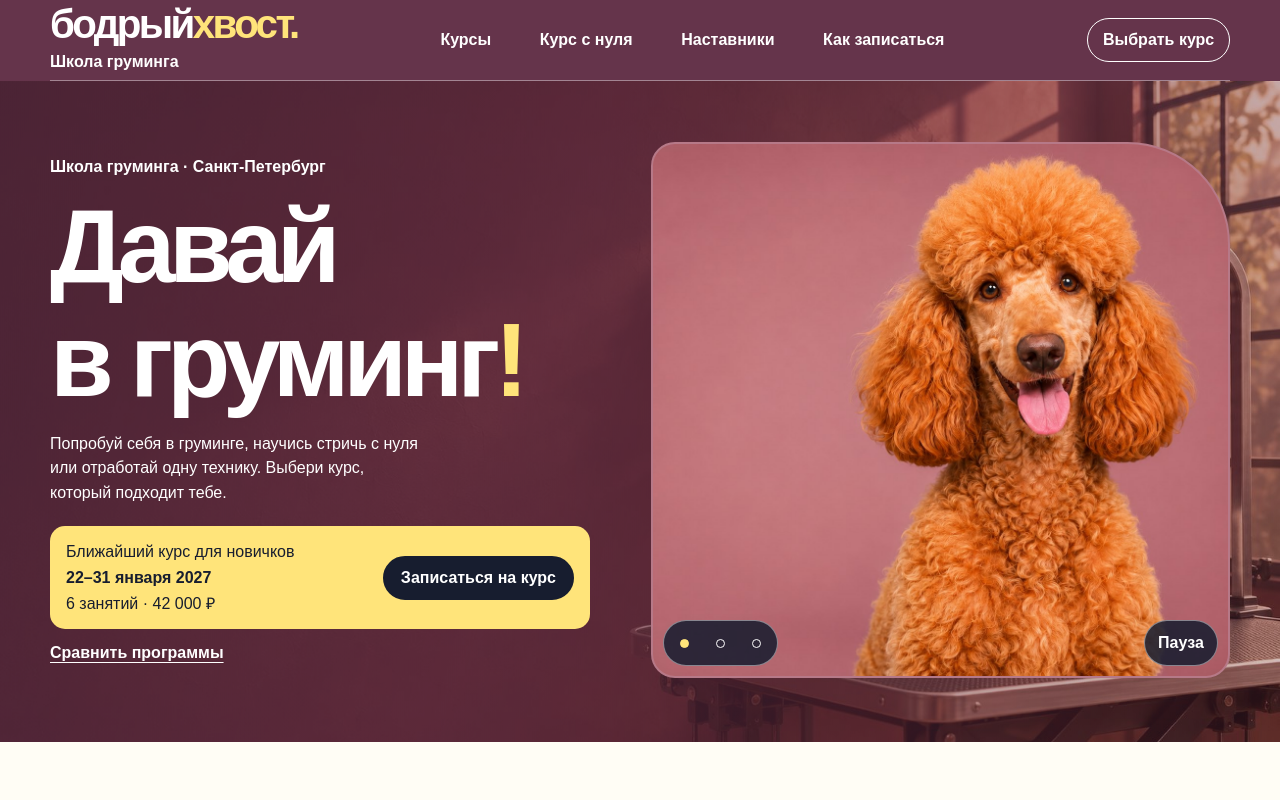
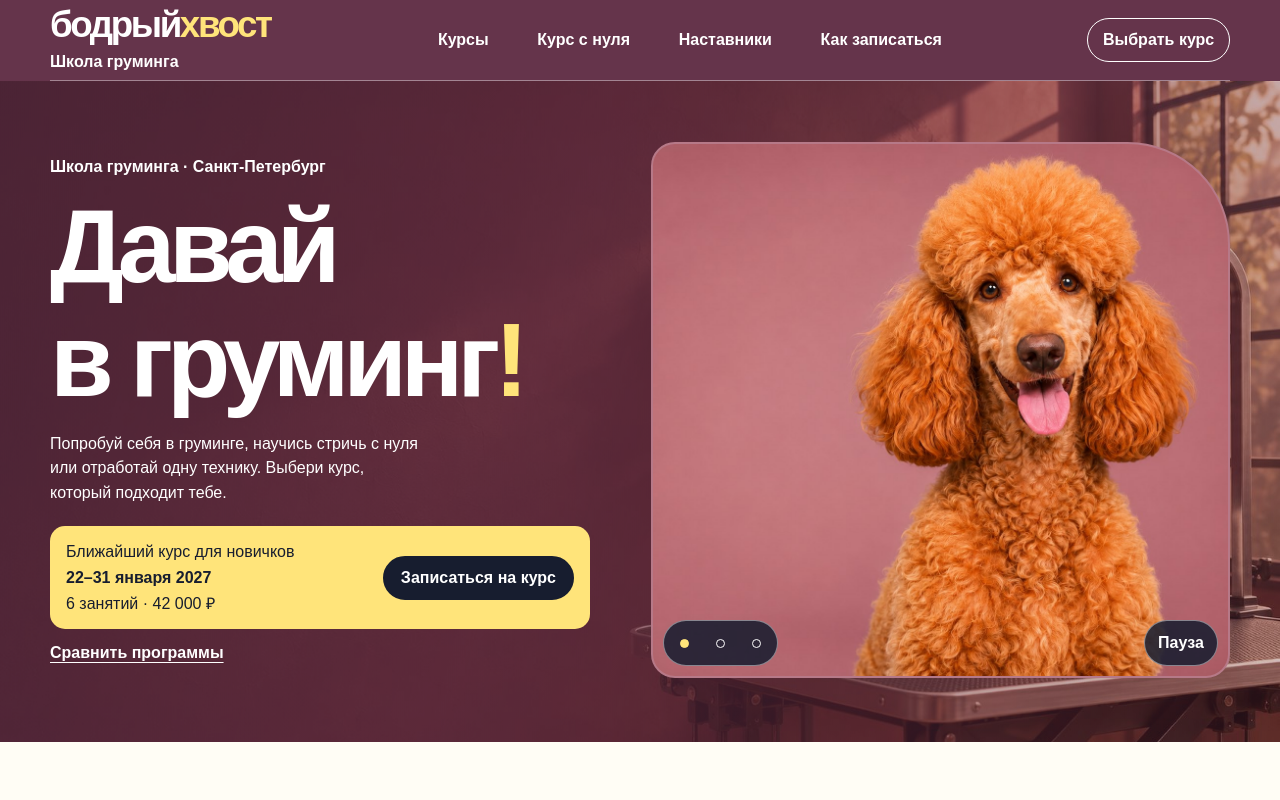
Before and after one commit to olga-puzanova/bodry-hvost, a plain HTML site: page index.html in a window 1280 px wide. Shown: the top 800 px of the page. Drawn offline with Linux system fonts and the light colour scheme.

Commit message:
Refine the header wordmark

```diff
--- a/index.html
+++ b/index.html
@@ -10,7 +10,7 @@
   <meta name="theme-color" content="#65344b">
   <title>Бодрый хвост — школа груминга</title>
   <link rel="icon" href="data:,">
-  <link rel="stylesheet" href="styles.css?v=mobile-hero-left">
+  <link rel="stylesheet" href="styles.css?v=compact-brand">
   <script src="booking.js" defer></script>
   <script src="courses.js?v=program-switcher" defer></script>
   <script src="hero-gallery.js" defer></script>
@@ -19,7 +19,7 @@
   <a class="skip" href="#main">К содержанию</a>
   <header class="header">
     <div class="wrap header-row">
-      <a class="brand" href="#main">бодрый<span>хвост.</span><small>Школа груминга</small></a>
+      <a class="brand" href="#main" aria-label="Бодрый хвост — школа груминга"><span class="brand-name">бодрый<span class="brand-accent">хвост</span></span><small>Школа груминга</small></a>
       <nav aria-label="Разделы сайта"><a href="#courses">Курсы</a><a href="#start-program">Курс с нуля</a><a href="#workshop">Наставники</a><a href="#contact">Как записаться</a></nav>
       <a class="menu-action" href="#courses">Выбрать курс</a>
     </div>
@@ -352,7 +352,7 @@
   </main>
   <footer class="footer">
     <div class="wrap">
-      <a class="brand" href="#main">бодрый<span>хвост.</span></a>
+      <a class="brand" href="#main" aria-label="Бодрый хвост">бодрый<span class="brand-accent">хвост</span></a>
       <nav aria-label="Разделы в подвале"><a href="#courses">Курсы и цены</a><a href="#reviews">Отзывы</a><a href="#faq">Вопросы</a><a href="#contact">Как записаться</a><a href="#location">Контакты</a></nav>
       <p>Концепт для портфолио Ольги. Школа, программы, условия и фотографии демонстрационные.</p>
     </div>
--- a/styles.css
+++ b/styles.css
@@ -39,7 +39,8 @@ h3 { font-weight: 750; }
 }
 .header-row { min-height: 83px; display: flex; justify-content: space-between; align-items: center; gap: 1rem; border-bottom: 1px solid #ffffff66; }
 .brand { display: block; text-decoration: none; font-weight: 900; letter-spacing: -.065em; white-space: nowrap; }
-.brand span { color: var(--yellow); }
+.brand-name { display: block; transform: scale(.91); transform-origin: left center; }
+.brand-accent { color: var(--yellow); }
 .brand small { display: block; font-size: var(--text-body); font-weight: 600; line-height: 1.2; letter-spacing: 0; margin-top: .25rem; }
 .header nav { display: flex; gap: clamp(1rem, 3.8vw, 3.2rem); }
 .header nav a { text-decoration: none; font-weight: 650; }
```
